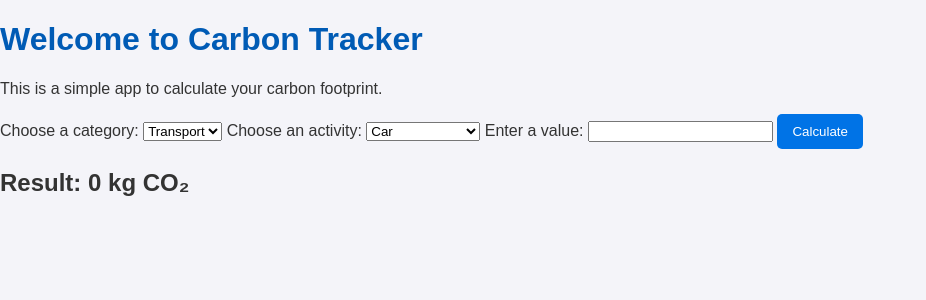
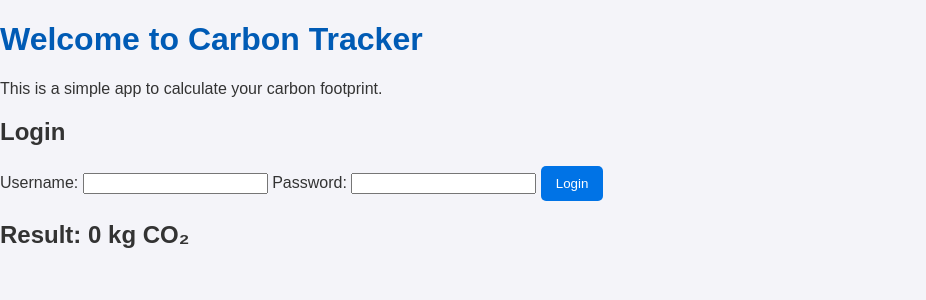
Before and after one commit to mikolajjch/Carbon-Footprint-Project-, a Flask app: page / in a window 1280 px wide. Shown: the top 300 px of the page, without its empty margins (0-926 px from the left). Run offline with Flask 3, Linux system fonts and the light colour scheme.

Commit message:
logowanie

```diff
--- a/app/routes.py
+++ b/app/routes.py
@@ -13,6 +13,9 @@ def token_required(f):
         token = request.headers.get('Authorization')
         if not token:
             return jsonify({"error": "Token is missing"}), 401
+
+        if token.startswith("Bearer "):
+            token = token.split(" ")[1]
 
         try:
             decoded_token = jwt.decode(token, app.config['SECRET_KEY'], algorithms=['HS256'])
@@ -37,7 +40,8 @@ def admin_required(f):
 
 users = {
     "admin": {"password": "password123", "role": "admin"},
-    "user": {"password": "user123", "role": "user"}
+    "user": {"password": "user123", "role": "user"},
+    "cobra": {"password": "bonzo", "role": "user"}
 }
 
 emissions_data = {
--- a/app/static/script.js
+++ b/app/static/script.js
@@ -1,6 +1,42 @@
 console.log("working...");
+
+document.getElementById("login-form").addEventListener("submit", async (e) => {
+    e.preventDefault();
+
+    const username = document.getElementById("username").value;
+    const password = document.getElementById("password").value;
+
+    try {
+        const response = await fetch('/api/login', {
+            method: 'POST',
+            headers: { 'Content-Type': 'application/json' },
+            body: JSON.stringify({ username, password })
+        });
+
+        const data = await response.json();
+
+        if (response.ok) {
+            localStorage.setItem("token", data.token);
+            alert("Login successful!");
+            location.reload();
+        } else {
+            throw new Error(data.error || "Login failed");
+        }
+    } catch (error) {
+        console.error("Error:", error);
+        alert("Error: " + error.message);
+    }
+});
+
+
 document.getElementById("carbon-form").addEventListener("submit", async (e) => {
     e.preventDefault();
+
+    const token = localStorage.getItem("token");
+    if (!token) {
+        alert("Please log in first");
+        return;
+    }
 
     const category = document.getElementById("category").value;
     const activity = document.getElementById("activity").value;
@@ -13,8 +49,9 @@ document.getElementById("carbon-form").addEventListener("submit", async (e) => {
             method: 'POST',
             headers: {
                 'Content-Type': 'application/json',
+                'Authorization': `Bearer ${token}`
             },
-            body: JSON.stringify({ activity_type: category, choice: activity, value: parseFloat(value) }),
+            body: JSON.stringify({ activity_type: category, choice: activity, value: parseFloat(value) })
         });
 
         console.log("Response status:", response.status);
@@ -25,7 +62,6 @@ document.getElementById("carbon-form").addEventListener("submit", async (e) => {
 
         const data = await response.json();
         console.log("Response data:", data);
-
 
         if (data.activity && data.activity.emission !== undefined) {
             document.getElementById("emission-result").textContent = data.activity.emission.toFixed(2);
@@ -38,3 +74,18 @@ document.getElementById("carbon-form").addEventListener("submit", async (e) => {
         alert("Error: " + error.message);
     }
 });
+
+document.getElementById("logout-btn").addEventListener("click", () => {
+    localStorage.removeItem("token");
+    alert("Logged out successfully");
+    location.reload();
+});
+
+document.addEventListener("DOMContentLoaded", () => {
+    const token = localStorage.getItem("token");
+    if (token) {
+        document.getElementById("login-form").style.display = "none";
+        document.getElementById("carbon-form").style.display = "block";
+        document.getElementById("logout-btn").style.display = "block";
+    }
+});
--- a/app/templates/index.html
+++ b/app/templates/index.html
@@ -10,9 +10,21 @@
     <h1>Welcome to Carbon Tracker</h1>
     <p>This is a simple app to calculate your carbon footprint.</p>
 
+    <form id="login-form">
+        <h2>Login</h2>
+        <label for="username">Username:</label>
+        <input type="text" id="username" name="username" required>
 
+        <label for="password">Password:</label>
+        <input type="password" id="password" name="password" required>
 
-    <form id="carbon-form">
+        <button type="submit">Login</button>
+    </form>
+
+    <button id="logout-btn" style="display: none;">Logout</button>
+<!-- ############################################################### -->
+    <form id="carbon-form" style="display: none;">
+        <h2>Calculate Your Carbon Footprint</h2>
         <label for="category">Choose a category:</label>
         <select id="category" name="category">
             <option value="transport">Transport</option>
@@ -34,12 +46,28 @@
 
         <button type="submit">Calculate</button>
     </form>
-
+<!-- ############################################################### -->
     <div id="result">
         <h2>Result: <span id="emission-result">0</span> kg CO₂</h2>
     </div>
 
     <script src="{{ url_for('static', filename='script.js') }}"></script>
 
+    <script>
+        document.addEventListener("DOMContentLoaded", () => {
+            const token = localStorage.getItem("token");
+            if (token) {
+                document.getElementById("login-form").style.display = "none";
+                document.getElementById("carbon-form").style.display = "block";
+                document.getElementById("logout-btn").style.display = "block";
+            }
+        });
+
+        document.getElementById("logout-btn").addEventListener("click", () => {
+            localStorage.removeItem("token");
+            alert("Logged out successfully");
+            location.reload();
+        });
+    </script>
 </body>
 </html>
```
